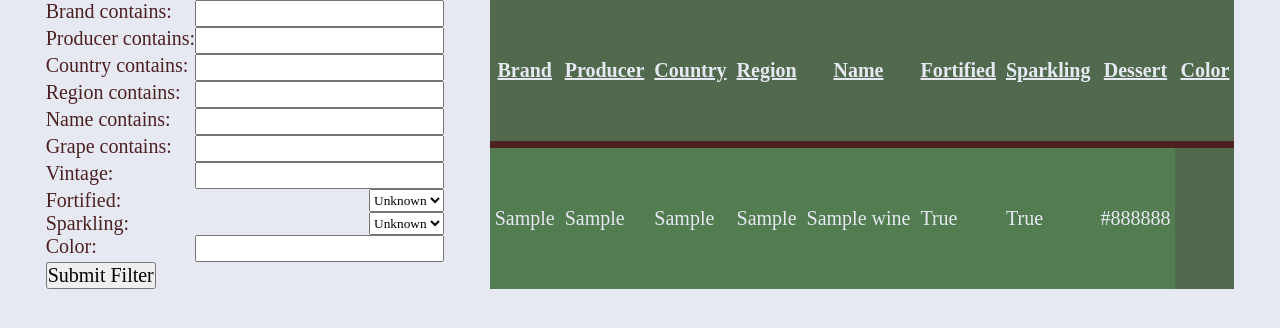
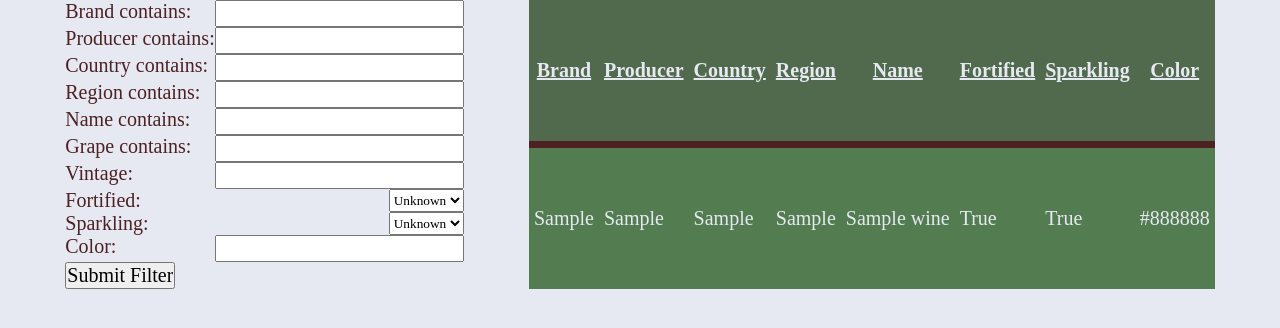
Before and after one commit to pkingstonxyz/bowdoin.wine, a Django app: page /wines/ in a window 1280 px wide. Shown: the part 200-528 px from the top of the page. Run offline with Django 4.2, Linux system fonts and the light colour scheme; tables that the repository leaves empty hold one stand-in row (values such as "Sample post"); some web fonts are replaced.

Commit message:
Removed dessert from the table heading

```diff
--- a/tastings/templates/tastings/winelist.html
+++ b/tastings/templates/tastings/winelist.html
@@ -19,7 +19,6 @@
 	<th>Name</th>
 	<th>Fortified</th>
 	<th>Sparkling</th>
-	<th>Dessert</th>
 	<th>Color</th>
 </tr>
 {% for wine in filter.qs %}
```
